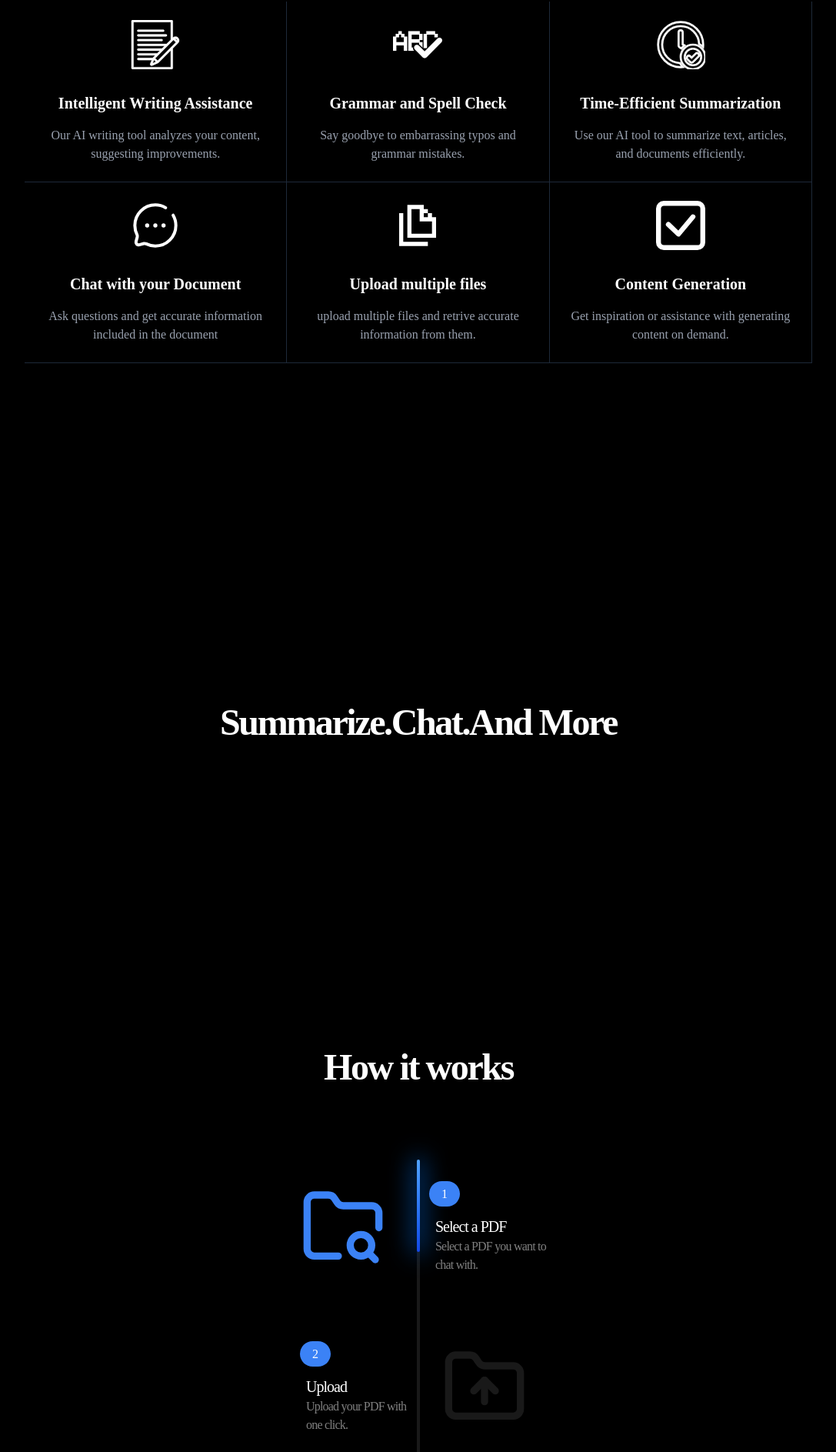
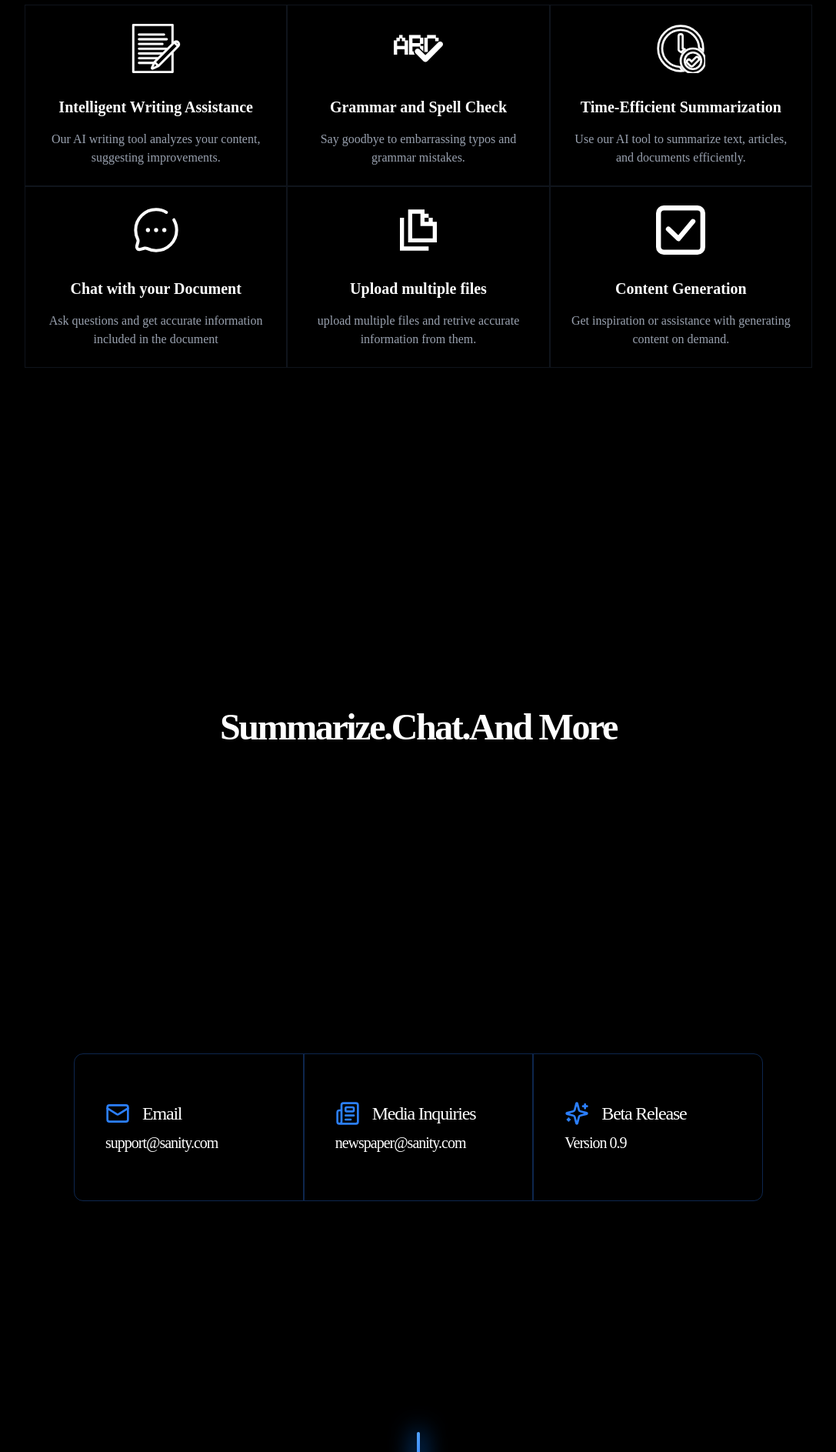
Before and after one commit to Piyushxz/SanityAI-DocumentSummerizer, a React (Vite) app: page / in a window 1280 px wide. Shown: the part 860-2747 px from the top of the page at 77% size, without its empty margins (96-1183 px from the left). Built offline with nearby package versions, Linux system fonts and the light colour scheme; a web font is replaced by a local one.

Commit message:
random shit landing

```diff
--- a/src/components/Aboutus.tsx
+++ b/src/components/Aboutus.tsx
@@ -11,7 +11,7 @@ const Aboutus: React.FC = () => {
 
   return (
     <>
-      <div className="min-h-screen bg-black">
+      <div className="min-h-screen bg-black mt-[300px]">
         <div className="container mx-auto p-4 mt-14">
           <div className="flex flex-col md:flex-row justify-center">
             <div className="md:w-1/2 w-full text-center md:text-left">
--- a/src/components/Featurs.tsx
+++ b/src/components/Featurs.tsx
@@ -54,9 +54,9 @@ const Features = () => {
           {featuresData.map((feature, index) => (
             <div
               key={index}
-              className={` hover:opacity-100 transition duration-300 p-6 text-center  border-l border-t border-b border-r md:brother-b-0 md:brother-r-0 md:border-l-0 md:border-t-0  border-gray-800 m-2 md:m-0 ${
-                (index + 1) % 3 !== 0 ? 'border-r' : ''
-              } ${index < featuresData.length - 3 ? 'border-b' : ''}`}
+              className={` hover:opacity-100 transition duration-300 p-6 text-center border border-gray-800  md:border-gray-800/50 m-2 md:m-0 ${
+                (index + 1) % 3 !== 0 ? 'border-r ' : ''
+              } ${index < featuresData.length - 3 ? 'border-b ' : ''}`}
             >
               <div className="group relative">
                 {/* Icon */}
--- a/src/pages/Landing.tsx
+++ b/src/pages/Landing.tsx
@@ -8,7 +8,7 @@ import { useTransform } from "motion/react";
 import SearchFolderIcon from "../components/icons/SearchFolderIcon";
 import UploadFolderIcon from "../components/icons/UploadFolder";
 import MessagesIcon from "../components/icons/MessagesIcon";
-import { Rocket, VideoIcon } from "lucide-react";
+import { MailIcon, Newspaper, Rocket, Sparkles, VideoIcon } from "lucide-react";
 import { Footer } from "@/components/Footer";
 
 export const Landing = () => {
@@ -65,8 +65,8 @@ export const Landing = () => {
                  animate={{ opacity: 1, y: 20 }}
          transition={{ type: "spring", stiffness: 200,bounce:0.1, duration:0.4,delay:0.5,damping:15}}
         className="px-4 rounded-full   bg-blue-600/20 flex gap-2 mb-5 py-2 max-w-fit flex items-center border border-blue-600/30 ">
-              <Rocket className="  size-4 text-blue-500/70" />
-              <h1 className="text-sm font-primary tracking-tighter font-medium text-blue-500/70">sanityAI beta ready to use.</h1>
+              <Rocket className="  size-6 text-white" />
+              <h1 className="text-md  font-primary tracking-tighter font-medium text-white">sanityAI beta ready to use.</h1>
             </motion.div>
           <motion.div
                     initial={{ opacity: 0, y: 0 }}
@@ -151,14 +151,43 @@ export const Landing = () => {
 
 
           </div>
-          <div className="w-full flex justify-center my-24 ">
 
-              <h1 className="font-primary tracking-tighter font-extrabold text-3xl md:text-5xl text-white">How it works</h1>
+          <div className="w-full flex justify-center mt-24 mb-[150px]">
+  <div className="grid grid-cols-12 border-white w-[80vw] md:w-[70vw]">
+    <div className="grid col-span-12 md:col-span-4 border border-blue-500/30 h-48 flex items-center rounded-l-xl">
+      <div className="flex flex-col gap-2 ml-10">
+        <div className="flex gap-4 items-center">
+          <MailIcon className="text-blue-500 size-8" />
+          <h1 className="font-primary text-white tracking-tighter text-2xl font-medium">Email</h1>
+        </div>
+        <h1 className="font-primary text-white tracking-tighter text-xl font-normal">support@sanity.com</h1>
+      </div>
+    </div>
+
+    <div className="grid col-span-12 md:col-span-4 border border-blue-500/30 h-48 flex items-center">
+      <div className="flex flex-col gap-2 ml-10">
+        <div className="flex gap-4 items-center">
+          <Newspaper className="text-blue-500 size-8" />
+          <h1 className="font-primary text-white tracking-tighter text-2xl font-medium">Media Inquiries</h1>
+        </div>
+        <h1 className="font-primary text-white tracking-tighter text-xl font-normal">newspaper@sanity.com</h1>
+      </div>
+    </div>
+
+    <div className="grid col-span-12 md:col-span-4 border border-blue-500/30 h-48 flex items-center rounded-r-xl">
+      <div className="flex flex-col gap-2 ml-10">
+        <div className="flex gap-4 items-center">
+          <Sparkles className="text-blue-500 size-8" />
+          <h1 className="font-primary text-white tracking-tighter text-2xl font-medium">Beta Release</h1>
+        </div>
+        <h1 className="font-primary text-white tracking-tighter text-xl font-normal">Version 0.9</h1>
+      </div>
+    </div>
+  </div>
+</div>
 
 
-          </div>
-
-          <div className="w-full flex justify-center  ">
+          <div className="w-full flex justify-center mt-[300px] ">
 
 
             <div className="h-[70vh] md:h-[50vh] lg:h-[70vh]  bg-[#191919] w-1 rounded-lg">
@@ -228,7 +257,7 @@ export const Landing = () => {
 
 
         </div>
-          <div id="about-us">
+          <div id="about-us ">
             <Aboutus />
           </div>
 
```
